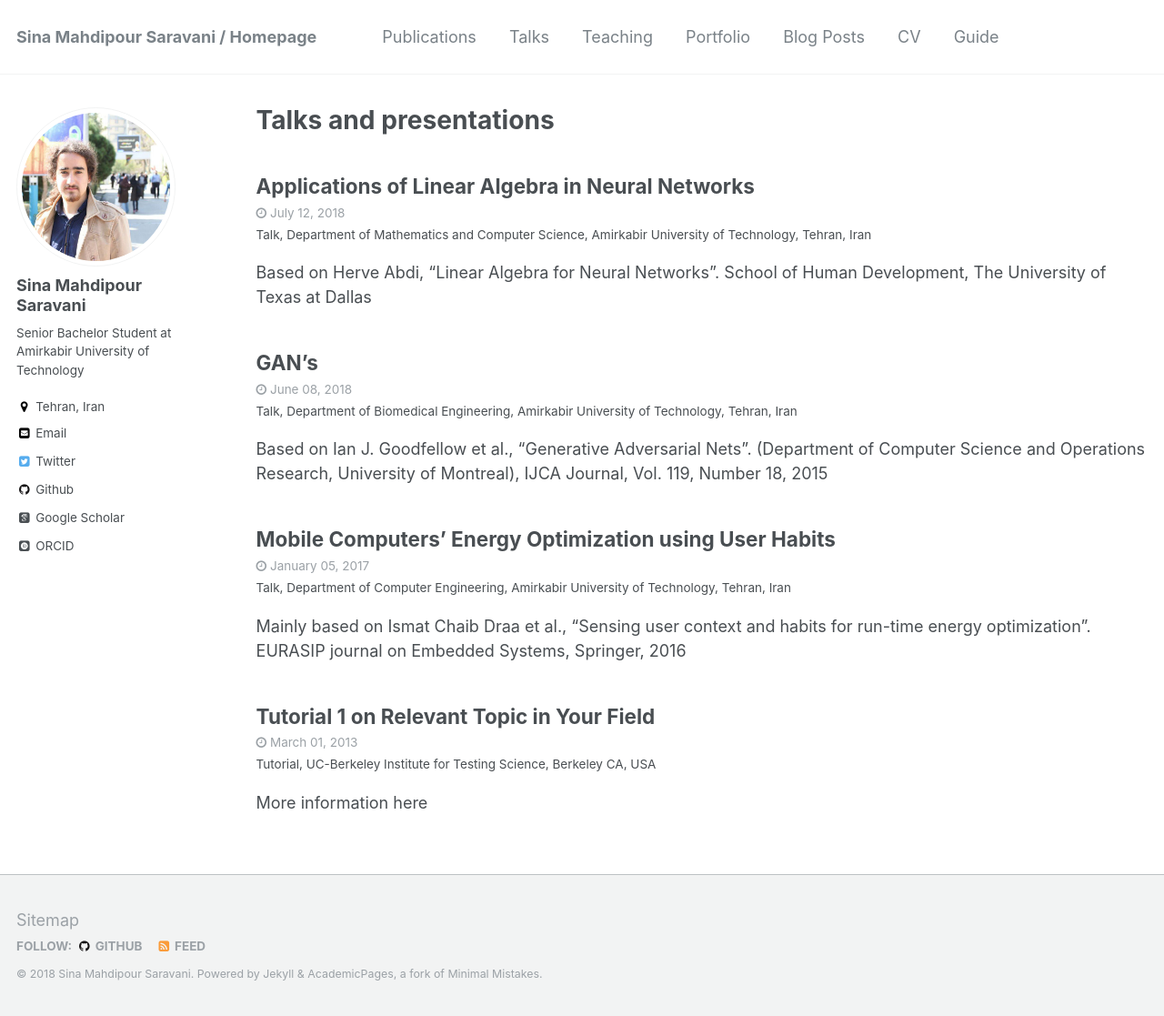
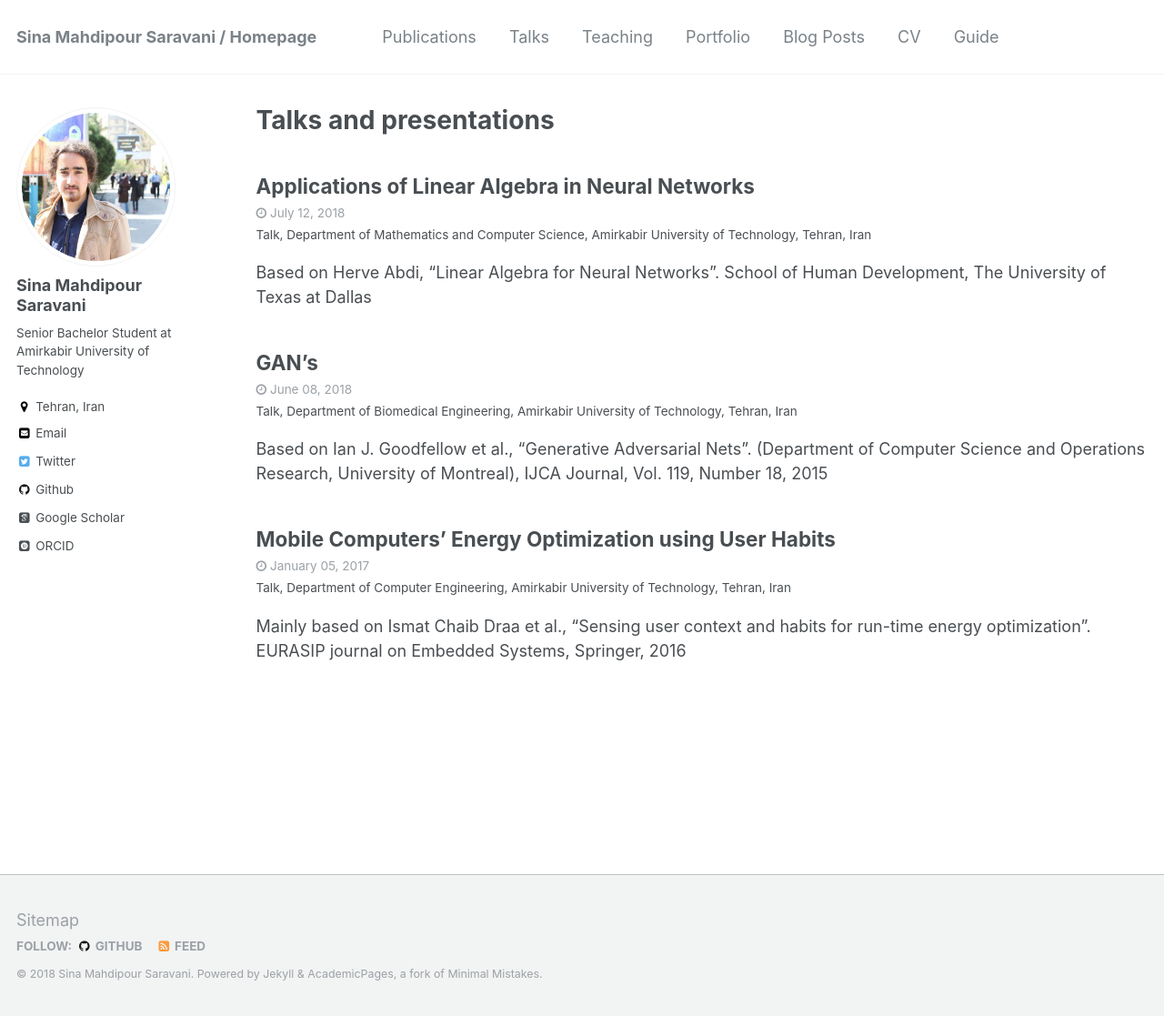
Before and after one commit to sinamps/sinamps.github.io, a Jekyll site: the page built from _pages/talks.html, in a window 1280 px wide and 1117 px high. Shown: the whole window at 91% size. Built offline with Jekyll 4.4.1, drawn with Linux system fonts in a browser that asks for light colours; some web fonts are replaced.

Commit message:
changing nav 1

```diff
--- a/_config.yml
+++ b/_config.yml
@@ -178,7 +178,7 @@
     output: true
     permalink: /:collection/:path/
   portfolio:
-    output: false
+    output: true
     permalink: /:collection/:path/
   talks:
     output: true
@@ -230,7 +230,7 @@
     values:
       layout: single
       author_profile: true
-      share: true
+      share: false
       comment: true
   # _talks
   - scope:
--- a/_talks/2013-03-01-tutorial-1.md
+++ /dev/null
@@ -1,13 +0,0 @@
----
-title: "Tutorial 1 on Relevant Topic in Your Field"
-collection: talks
-type: "Tutorial"
-permalink: /talks/2013-03-01-tutorial-1
-venue: "UC-Berkeley Institute for Testing Science"
-date: 2013-03-01
-location: "Berkeley CA, USA"
----
-
-[More information here](http://exampleurl.com)
-
-This is a description of your tutorial, note the different field in type. This is a markdown files that can be all markdown-ified like any other post. Yay markdown!
```
